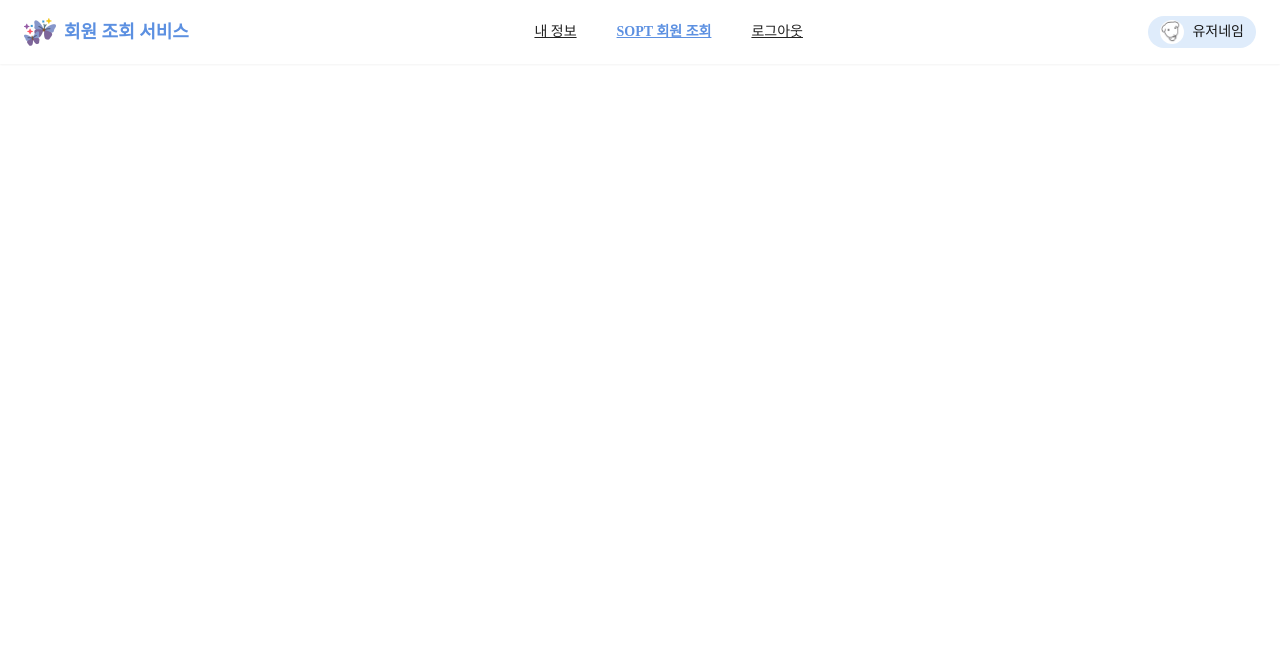
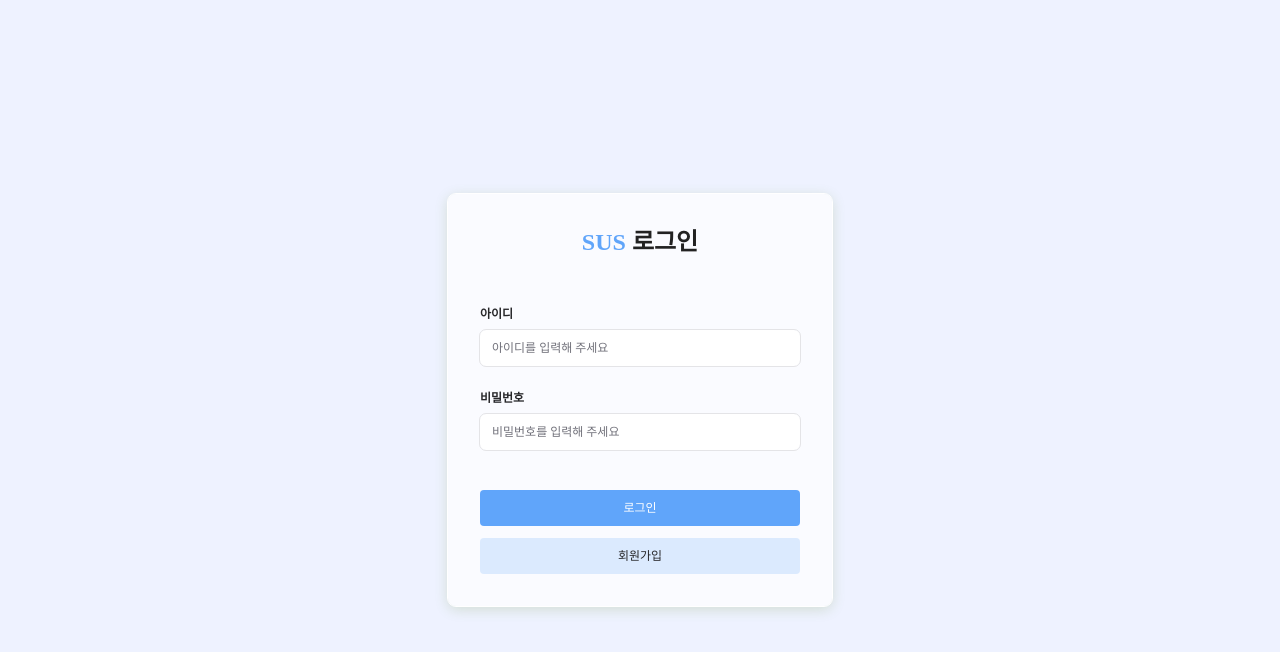
Before and after one commit to AT-SOPT-WEB/SoeunYoon, a React (Vite) app in the folder week4-assignment/: page /login in a window 1280 px wide. Shown: the top 652 px of the page. Built offline with nearby package versions, Linux system fonts and the light colour scheme; a web font is replaced by a local one.

Commit message:
feat: 로그인 UI 구현

```diff
--- a/week4-assignment/src/App.tsx
+++ b/week4-assignment/src/App.tsx
@@ -3,12 +3,13 @@ import { RouterProvider, createBrowserRouter } from 'react-router-dom';
 
 import MainView from './layouts/MainView';
 import mainRoutes from './route/mainRoutes';
+import loginRoutes from './route/loginRoutes';
 import LoopLoading from './components/common/LoopLoading';
 
 const router = createBrowserRouter([
   {
     path: '/',
-    children: [...mainRoutes],
+    children: [...mainRoutes, ...loginRoutes],
   },
 ]);
 
--- a/week4-assignment/src/pages/Login.tsx
+++ b/week4-assignment/src/pages/Login.tsx
@@ -1,7 +1,43 @@
 export default function Login() {
     return (
-      <div>
+      <div className="w-screen h-screen bg-indigo-50 flex items-center justify-center">
+        <div className="w-96 bg-white bg-opacity-70 rounded-lg shadow-[0px_3px_14px_rgba(85,128,20,0.2)] outline outline-[0.7px] outline-white p-8">
+          <div className="text-center mb-12">
+            <h1 className="text-2xl font-semibold">
+              <span className="text-blue-400">SUS</span>
+              <span className="text-black"> 로그인</span>
+            </h1>
+          </div>
 
+          <div className="flex flex-col gap-6">
+            <div className="flex flex-col gap-2">
+              <label className="text-xs font-semibold text-zinc-800">아이디</label>
+              <input
+                type="text"
+                placeholder="아이디를 입력해 주세요"
+                className="pl-3 pr-4 py-2.5 text-xs text-zinc-700 bg-white rounded-md outline outline-[0.7px] outline-zinc-200 placeholder:text-zinc-500"
+              />
+            </div>
+
+            <div className="flex flex-col gap-2">
+              <label className="text-xs font-semibold text-zinc-800">비밀번호</label>
+              <input
+                type="password"
+                placeholder="비밀번호를 입력해 주세요"
+                className="pl-3 pr-4 py-2.5 text-xs text-zinc-700 bg-white rounded-md outline outline-[0.7px] outline-zinc-200 placeholder:text-zinc-500"
+              />
+            </div>
+
+            <div className="flex flex-col gap-3 mt-4">
+              <button className="h-9 bg-blue-400 text-white text-xs rounded hover:bg-blue-500 transition">
+                로그인
+              </button>
+              <button className="h-9 bg-blue-100 text-zinc-800 text-xs rounded hover:bg-blue-200 transition">
+                회원가입
+              </button>
+            </div>
+          </div>
+        </div>
       </div>
     );
   }
--- /dev/null
+++ b/week4-assignment/src/route/loginRoutes.tsx
@@ -0,0 +1,19 @@
+import { lazy } from 'react';
+
+import { RouteObject } from 'react-router-dom';
+
+const Login = lazy(() => import('../pages/Login'));
+const Signup = lazy(() => import('../pages/Signup'));
+
+const loginRoutes: RouteObject[] = [
+  {
+    path: '/login',
+    element: <Login />,
+  },
+  {
+    path: 'signup',
+    element: <Signup />,
+  },
+];
+
+export default loginRoutes;
--- a/week4-assignment/src/route/mainRoutes.tsx
+++ b/week4-assignment/src/route/mainRoutes.tsx
@@ -2,8 +2,6 @@ import { lazy } from 'react';
 
 import { RouteObject } from 'react-router-dom';
 
-const Login = lazy(() => import('../pages/Login'));
-const Signup = lazy(() => import('../pages/Signup'));
 const Mypage = lazy(() => import('../pages/Mypage'));
 const Layout = lazy(() => import('../layouts/Layout'));
 
@@ -16,14 +14,6 @@ const mainRoutes: RouteObject[] = [
         index: true,
         element: <Mypage />,
       },
-      {
-        path: 'login',
-        element: <Login />,
-      },
-      {
-        path: 'signup',
-        element: <Signup />,
-      },
     ],
   },
 ];
```
